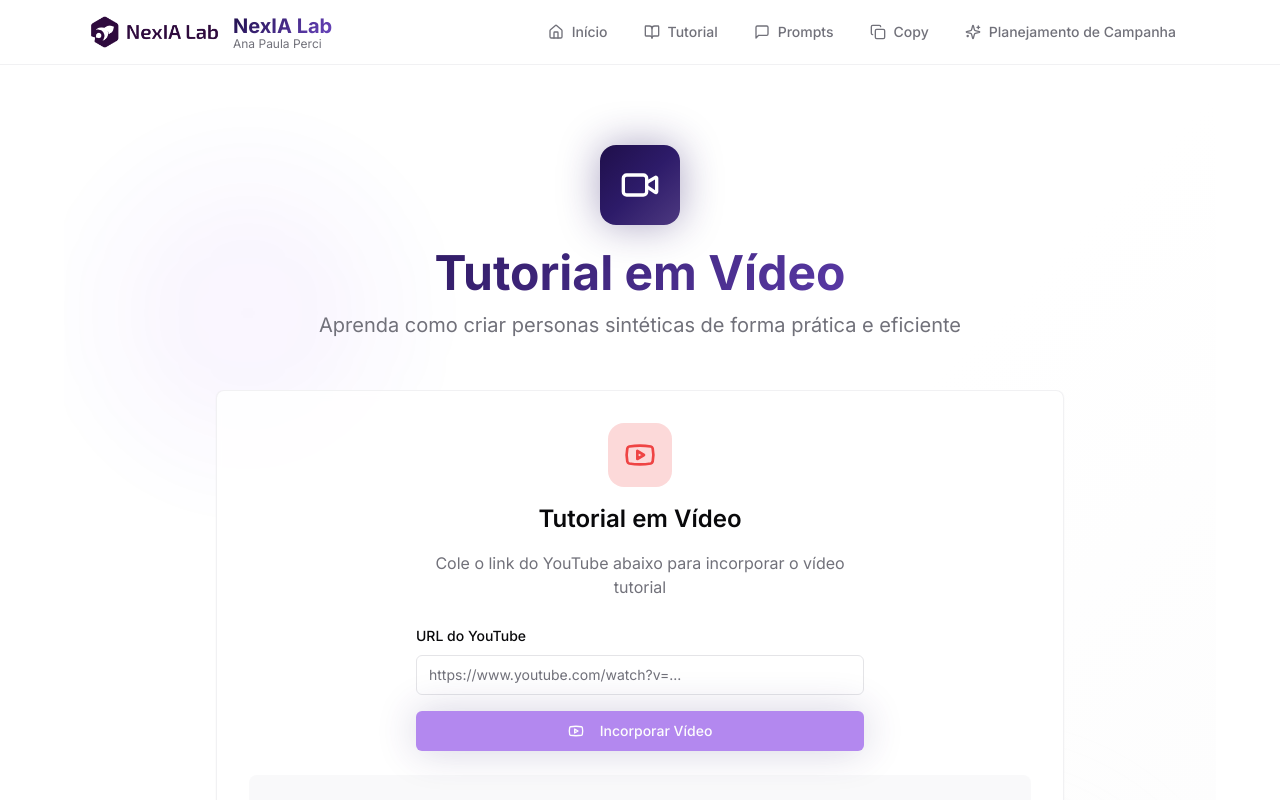
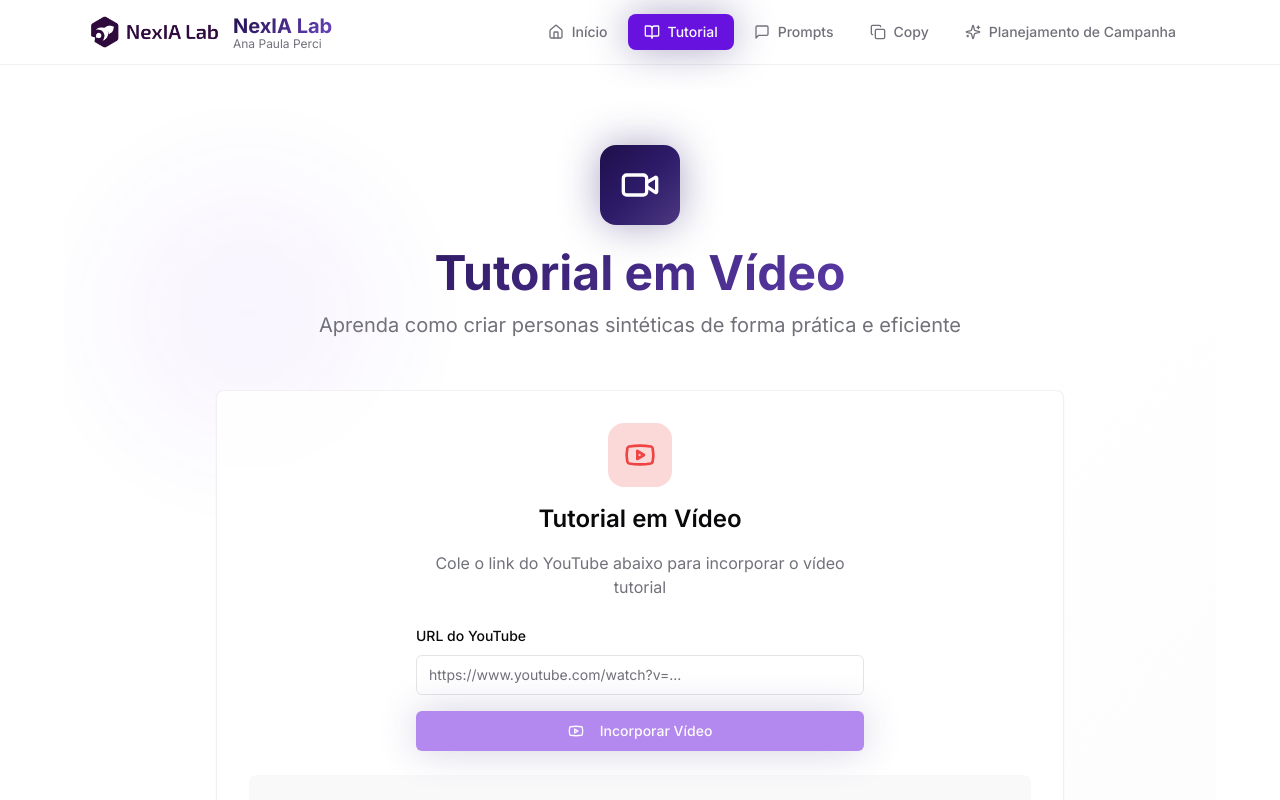
Before and after one commit to anapaulaperci/nexiaanalyzer, a React (Vite) app: page /tutorial in a window 1280 px wide. Shown: the top 800 px of the page. Built offline with nearby package versions, Linux system fonts and the light colour scheme.

Commit message:
Fix: Broken page navigation
The system addresses an issue where other pages are not functioning correctly.

```diff
--- a/src/components/HorizontalNav.tsx
+++ b/src/components/HorizontalNav.tsx
@@ -6,11 +6,11 @@ const HorizontalNav = () => {
   const location = useLocation();
 
   const navItems = [
-    { title: "Início", url: "/dashboard", icon: Home },
-    { title: "Tutorial", url: "/dashboard/tutorial", icon: BookOpen },
-    { title: "Prompts", url: "/dashboard/prompts", icon: MessageSquare },
-    { title: "Copy", url: "/dashboard/copy", icon: Copy },
-    { title: "Planejamento de Campanha", url: "/dashboard/campaign", icon: Sparkles },
+    { title: "Início", url: "/", icon: Home },
+    { title: "Tutorial", url: "/tutorial", icon: BookOpen },
+    { title: "Prompts", url: "/prompts", icon: MessageSquare },
+    { title: "Copy", url: "/copy", icon: Copy },
+    { title: "Planejamento de Campanha", url: "/campaign", icon: Sparkles },
   ];
 
   return (
@@ -37,15 +37,15 @@ const HorizontalNav = () => {
           {/* Navigation */}
           <div className="flex items-center space-x-1">
             {navItems.map((item) => {
-              const isActive = item.url === "/dashboard"
-                ? location.pathname === "/dashboard"
+              const isActive = item.url === "/"
+                ? location.pathname === "/"
                 : location.pathname.startsWith(item.url);
 
               return (
                 <NavLink
                   key={item.url}
                   to={item.url}
-                  end={item.url === "/dashboard"}
+                  end={item.url === "/"}
                   className={cn(
                     "flex items-center gap-2 px-4 py-2 rounded-lg transition-all duration-200 text-sm font-medium",
                     isActive
```
